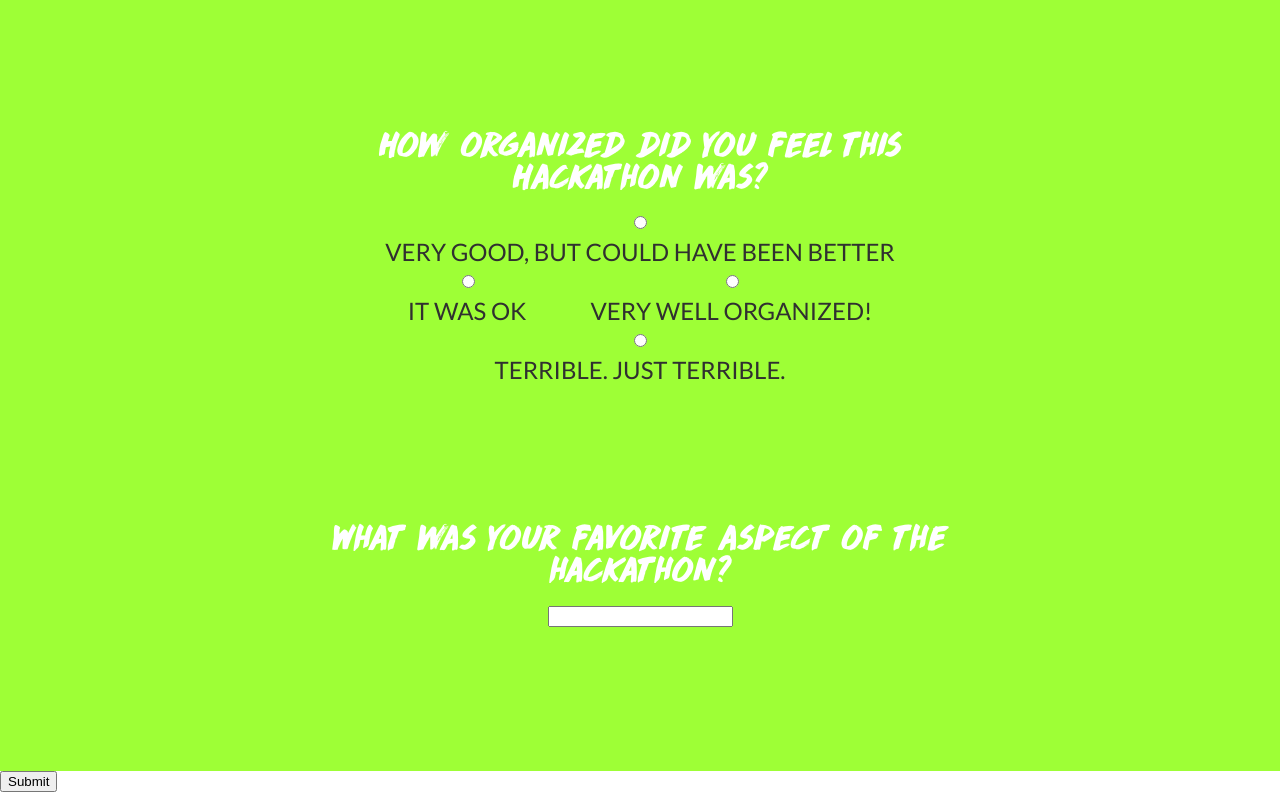
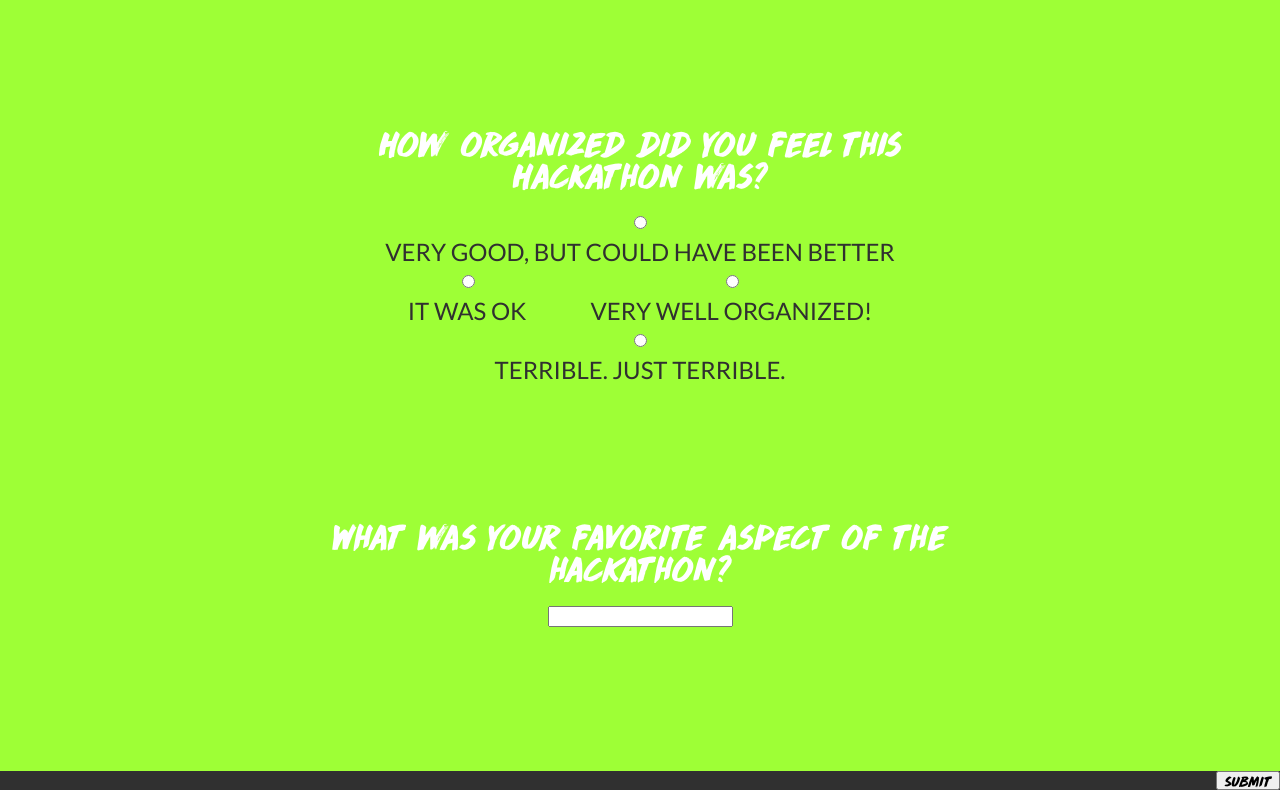
Before and after one commit to STUPIDSHITNOONEINHAWAIINEEDSHACKATHON/hackathonsurvey, a website: page index.html in a window 1280 px wide. Shown: the part 1559-2351 px from the top of the page. Drawn offline with Linux system fonts and the light colour scheme.

Commit message:
button styling

```diff
--- a/index.html
+++ b/index.html
@@ -17,7 +17,7 @@
 
 <form id="form">
   <div id="content"></div>
-  <div>
+  <div class="submit-section">
     <button type="submit" class="nextBtn" id="nextBtn">Submit</button>
   </div>
 </form>
--- a/scss/app.scss
+++ b/scss/app.scss
@@ -65,3 +65,12 @@ label > span {
 #intro-questions{
   background: $darkGrey;
 }
+.submit-section {
+  background: $darkGrey;
+  text-align:right;
+  button {
+    font-family: 'DropDead';
+    display: inline-block;
+    border-radius: none;
+  }
+}
```
Also changed, not shown: styles/app.css.
